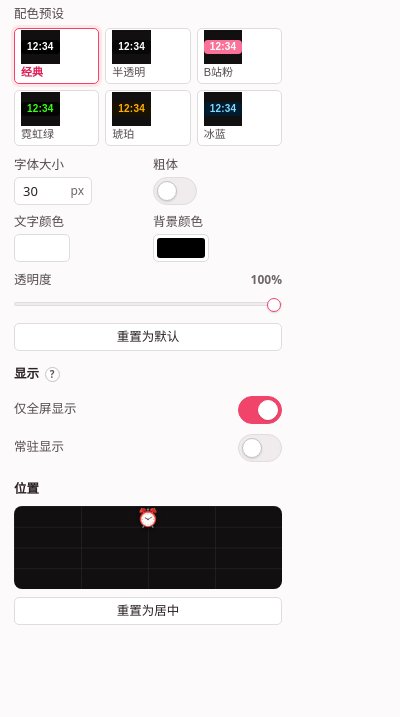
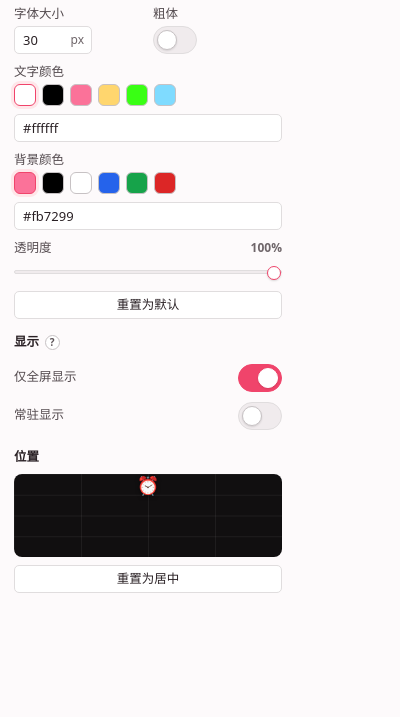
Before and after one commit to ouyangfeng2022/BiClock, a browser extension: page popup.html in a window 400 px wide. Shown: the part 127-844 px from the top of the page. Drawn offline with Linux system fonts and the light colour scheme.

Commit message:
refactor(popup): 移除配色预设，改用色块与 Hex 输入框选色
- 删除预设方案，文字色与背景色改为提供常用色块快选及十六进制输入框
- 默认背景色由纯黑改为 B 站粉（#fb7299）
- 背景色块替换为色相分明的 6 种颜色，解决深色视觉难区分的问题
- 同步更新 README.md 与 AGENTS.md 中的相关说明

```diff
--- a/biclock.js
+++ b/biclock.js
@@ -2,7 +2,8 @@
 var DEFAULTS = {
     fontSize: 30,
     color: '#ffffff',
-    backgroundColor: '#000000',
+    // 默认背景即 B 站粉品牌色，与时钟叠在 B 站播放器上的语境一致。
+    backgroundColor: '#fb7299',
     bgOpacity: 100,
     bold: false,
     // 仅全屏显示：true = 只在浏览器全屏下显示（默认，避开 B 站/浏览器
--- a/popup.css
+++ b/popup.css
@@ -163,12 +163,6 @@ label:last-child { margin-bottom: 0; }
     color: var(--ink-2);
 }
 
-/* 网格内颜色格：沿用 field 的"标签在上/控件在下"节奏（与字号行齐高），
-   但色块缩短为固定宽度靠左，不再占满整列。 */
-.field-color > input[type="color"] {
-    align-self: flex-start;
-}
-
 /* 网格内字号格：number 框缩短为固定宽度靠左，与右侧 toggle 等控件节奏一致；
    容得下最大值 120 + px 后缀。 */
 .field-number > .input-unit {
@@ -176,88 +170,72 @@ label:last-child { margin-bottom: 0; }
 }
 
 /* ============================================================
-   配色预设：3 列网格的迷你时钟药丸，一键套用常用配色。
-   每个 chip 的深色画面模拟视频底，让半透明底色如实呈现；
-   选中态复用全局粉色 accent（描边 + ring）。
-   只覆盖 color / backgroundColor / bgOpacity，bold / 字号 / 位置不动。
+   颜色字段：色块组 + Hex 文本输入
+   - 色块：固定小方块，点击即套用；选中态复用全局粉色 accent（描边 + ring）
+   - Hex 输入：复用通用 text input 样式，仅收窄宽度；非法值标红
+   只覆盖 color / backgroundColor 单键，bold / 字号 / 位置 / 透明度不动。
    ============================================================ */
-.presets-label {
-    display: block;
-    margin-bottom: 5px;
+.field-color {
+    margin-bottom: 9px;
 }
 
-.presets {
-    display: grid;
-    grid-template-columns: repeat(3, 1fr);
-    gap: 6px;
-    margin-bottom: 10px;
+.color-row {
+    display: flex;
+    align-items: center;
+    flex-wrap: wrap;
+    gap: 8px;
 }
 
-.preset {
+.swatches {
     display: flex;
-    flex-direction: column;
-    border: 1px solid var(--border);
-    border-radius: var(--radius-sm);
-    background: var(--surface);
+    flex-wrap: wrap;
+    gap: 6px;
+}
+
+.swatch {
+    width: 22px;
+    height: 22px;
+    padding: 0;
+    border: 1px solid var(--border-hi);
+    border-radius: 6px;
+    /* background-color 由 popup.js 按色盘写入 */
     cursor: pointer;
-    overflow: hidden;
     transition: border-color 0.14s var(--ease),
                 box-shadow 0.14s var(--ease),
                 transform 0.14s var(--ease);
 }
 
-.preset:hover {
-    border-color: var(--border-hi);
+.swatch:hover {
     transform: translateY(-1px);
+    border-color: var(--ink-3);
 }
 
-.preset:active {
+.swatch:active {
     transform: translateY(0);
 }
 
-.preset:focus-visible {
+.swatch:focus-visible {
     outline: none;
     border-color: var(--pink);
     box-shadow: var(--ring);
 }
 
 /* 选中：粉色描边 + focus ring，与时钟预览的 accent 一致 */
-.preset[aria-pressed="true"] {
+.swatch[aria-pressed="true"] {
     border-color: var(--pink);
     box-shadow: var(--ring);
 }
 
-.preset-swatch {
-    display: flex;
-    align-items: center;
-    justify-content: center;
-    height: 34px;
-    /* 模拟视频画面：与位置面板一致的深色底，半透明背景在此如实呈现 */
-    background: var(--player-bg);
+/* Hex 输入：复用通用 input[type="text"] 样式，仅收窄到刚好容下 #rrggbb */
+.hex-input {
+    width: 84px;
+    margin-left: auto;
 }
 
-.preset-pill {
-    font-size: 10px;
-    font-weight: 600;
-    line-height: 1;
-    padding: 2px 6px;
-    border-radius: 4px;
-    letter-spacing: 0.02em;
-    font-variant-numeric: tabular-nums;
-    /* color / background-color 由 popup.js 按 preset 写入 */
-}
-
-.preset-name {
-    padding: 3px 0 4px;
-    font-size: 11px;
-    line-height: 1;
-    color: var(--ink-2);
-    text-align: center;
-}
-
-.preset[aria-pressed="true"] .preset-name {
-    color: var(--pink-hi);
-    font-weight: 600;
+/* 非法值：红色边框提示（不落盘，失焦回填合法值） */
+.hex-input[aria-invalid="true"] {
+    border-color: oklch(58% 0.2 25);
+    box-shadow: 0 0 0 3px oklch(58% 0.2 25 / 18%);
 }
 
 /* legend 内嵌问号：让 legend 文字与问号内联对齐 */
@@ -577,32 +555,6 @@ input[type="number"]:disabled {
     color: var(--ink-unit);
     cursor: not-allowed;
 }
-
-/* ---- 颜色选择器：统一外壳包住原生色块 ---- */
-input[type="color"] {
-    width: 56px;
-    height: 28px;
-    padding: 3px;
-    border: 1px solid var(--border);
-    border-radius: var(--radius-sm);
-    background: var(--surface);
-    cursor: pointer;
-    transition: border-color 0.14s var(--ease), box-shadow 0.14s var(--ease);
-}
-
-input[type="color"]:hover {
-    border-color: var(--border-hi);
-}
-
-input[type="color"]:focus-visible {
-    outline: none;
-    border-color: var(--pink);
-    box-shadow: var(--ring);
-}
-
-input[type="color"]::-webkit-color-swatch-wrapper { padding: 0; }
-input[type="color"]::-webkit-color-swatch { border: none; border-radius: 3px; }
-input[type="color"]::-moz-color-swatch { border: none; border-radius: 3px; }
 
 /* ============================================================
    Range：label + 数值在上 / 整条滑条在下，更舒展
--- a/popup.html
+++ b/popup.html
@@ -14,9 +14,6 @@
 
     <fieldset>
         <legend>外观</legend>
-
-        <span class="presets-label field-label">配色预设</span>
-        <div class="presets" id="presets" role="group" aria-label="配色预设"></div>
 
         <div class="grid-2">
             <label class="field field-number">
@@ -36,15 +33,25 @@
                     </span>
                 </span>
             </div>
+        </div>
 
-            <div class="field field-color">
-                <span class="field-label">文字颜色</span>
-                <input type="color" id="color">
+        <div class="field field-color">
+            <span class="field-label">文字颜色</span>
+            <div class="color-row">
+                <div class="swatches" id="colorSwatches" role="group" aria-label="文字颜色色块"></div>
+                <input type="text" id="colorHex" class="hex-input"
+                       maxlength="7" spellcheck="false" placeholder="#ffffff"
+                       aria-label="文字颜色 Hex 值" aria-invalid="false">
             </div>
+        </div>
 
-            <div class="field field-color">
-                <span class="field-label">背景颜色</span>
-                <input type="color" id="backgroundColor">
+        <div class="field field-color">
+            <span class="field-label">背景颜色</span>
+            <div class="color-row">
+                <div class="swatches" id="bgColorSwatches" role="group" aria-label="背景颜色色块"></div>
+                <input type="text" id="bgColorHex" class="hex-input"
+                       maxlength="7" spellcheck="false" placeholder="#fb7299"
+                       aria-label="背景颜色 Hex 值" aria-invalid="false">
             </div>
         </div>
 
--- a/popup.js
+++ b/popup.js
@@ -2,7 +2,8 @@
 var DEFAULTS = {
     fontSize: 30,
     color: '#ffffff',
-    backgroundColor: '#000000',
+    // 默认背景即 B 站粉品牌色，与时钟叠在 B 站播放器上的语境一致。
+    backgroundColor: '#fb7299',
     bgOpacity: 100,
     bold: false,
     // 仅全屏显示：true（默认）只在浏览器全屏下显示；false 任意屏幕模式都显示。
@@ -14,18 +15,12 @@ var DEFAULTS = {
     posY: 0.04
 };
 
-// 配色预设：popup 专用的快捷配色入口，只覆盖 color / backgroundColor / bgOpacity，
-// 不动 bold / 字号 / 位置，也不引入新的设置键（因此不需要同步到 biclock.js）。
-// 每组都按"视频画面上可读"挑过：经典高对比、半透明柔和、B 站粉品牌色、
-// 霓虹绿 / 琥珀 / 冰蓝三种带个性的深底亮字。
-var PRESETS = [
-    { name: '经典',   color: '#ffffff', backgroundColor: '#000000', bgOpacity: 100 },
-    { name: '半透明', color: '#ffffff', backgroundColor: '#000000', bgOpacity: 55  },
-    { name: 'B站粉',  color: '#ffffff', backgroundColor: '#fb7299', bgOpacity: 100 },
-    { name: '霓虹绿', color: '#39ff14', backgroundColor: '#000000', bgOpacity: 70  },
-    { name: '琥珀',   color: '#ffb000', backgroundColor: '#1a1200', bgOpacity: 100 },
-    { name: '冰蓝',   color: '#7fdbff', backgroundColor: '#001b2e', bgOpacity: 100 }
-];
+// 颜色色块：popup 专用的便捷入口，点击只覆盖对应的一个键（color 或
+// backgroundColor），不引入新设置键，也不需要同步到 biclock.js。
+// 取色按"视频画面上可读 + 小色块上彼此易区分"挑：每个色块都落在明显不同的
+// 色相上，避免几个深色挤在一起分不清。
+var TEXT_SWATCHES = ['#ffffff', '#000000', '#fb7299', '#ffd66e', '#39ff14', '#7fdbff'];
+var BG_SWATCHES   = ['#fb7299', '#000000', '#ffffff', '#2563eb', '#16a34a', '#dc2626'];
 
 var config = {};
 
@@ -54,6 +49,21 @@ function hexToRgba(hex, alpha) {
     return 'rgba(' + r + ', ' + g + ', ' + b + ', ' + alpha + ')';
 }
 
+// 把任意用户输入归一化为 #rrggbb 小写；不合法返回 null。
+// 接受可选前缀 #，3 位 shorthand 会展开为 6 位。
+function normalizeHex(raw) {
+    if (typeof raw !== 'string') return null;
+    var h = raw.trim().replace(/^#/, '').toLowerCase();
+    if (!/^[0-9a-f]{6}$/.test(h)) {
+        if (/^[0-9a-f]{3}$/.test(h)) {
+            h = h[0] + h[0] + h[1] + h[1] + h[2] + h[2];
+        } else {
+            return null;
+        }
+    }
+    return '#' + h;
+}
+
 function applyToPreview() {
     var el = $('previewClock');
     el.style.fontSize = config.fontSize + 'px';
@@ -79,11 +89,15 @@ function save() {
     chrome.storage.local.set(config);
 }
 
-// 把表单当前值读回 config
+// 把表单当前值读回 config。
+// 颜色字段由 Hex 校验函数 normalizeHexInput 负责：合法才落回 config，
+// 不合法时 readFromForm 跳过该字段（保留上次有效值），由调用方决定是否落盘。
 function readFromForm() {
     config.fontSize = parseInt($('fontSize').value, 10) || DEFAULTS.fontSize;
-    config.color = $('color').value;
-    config.backgroundColor = $('backgroundColor').value;
+    var textHex = normalizeHex($('colorHex').value);
+    if (textHex) config.color = textHex;
+    var bgHex = normalizeHex($('bgColorHex').value);
+    if (bgHex) config.backgroundColor = bgHex;
     config.bgOpacity = parseInt($('bgOpacity').value, 10);
     config.bold = $('bold').checked;
     config.fullscreenOnly = $('fullscreenOnly').checked;
@@ -101,8 +115,11 @@ function refreshOpacityTrack() {
 
 function fillForm() {
     $('fontSize').value = config.fontSize;
-    $('color').value = config.color;
-    $('backgroundColor').value = config.backgroundColor;
+    $('colorHex').value = config.color;
+    $('bgColorHex').value = config.backgroundColor;
+    // 输入框内容合法时清掉红框；保存的 config 一定是合法的。
+    $('colorHex').setAttribute('aria-invalid', 'false');
+    $('bgColorHex').setAttribute('aria-invalid', 'false');
     $('bgOpacity').value = config.bgOpacity;
     $('bgOpacityValue').textContent = config.bgOpacity + '%';
     refreshOpacityTrack();
@@ -111,8 +128,8 @@ function fillForm() {
     $('fullscreenOnly').checked = config.fullscreenOnly !== false;
     // 常驻显示：单个 checkbox，checked = 常驻（alwaysShow=true）。
     $('modeAlways').checked = !!config.alwaysShow;
-    // 根据当前配色高亮匹配的预设；手动改成非预设组合时全部熄灭（= 自定义）。
-    updatePresetSelection();
+    // 根据当前值高亮匹配的色块；非色盘内的自定义色全部不高亮。
+    updateSwatchSelection();
 }
 
 function onInput() {
@@ -121,7 +138,7 @@ function onInput() {
     refreshOpacityTrack();
     applyToPreview();
     save();
-    updatePresetSelection();
+    updateSwatchSelection();
 }
 
 // ---- 位置面板 ----
@@ -203,77 +220,89 @@ function initAppearanceReset() {
     });
 }
 
-// ---- 配色预设 ----
-// 一组迷你时钟药丸：点击即套用该 preset 的 color/backgroundColor/bgOpacity，
-// 并在下方表单里同步显示；当前配色恰好等于某组 preset 时，该 chip 高亮。
+// ---- 颜色色块 + Hex 输入 ----
+// 色块点击即套用对应键（color 或 backgroundColor）；Hex 输入框接受任意 #rrggbb，
+// 合法归一化后保存、不合法标红但不覆盖上次有效值。两种入口都同步刷新色块高亮
+// 与顶部预览。
 
-function presetMatches(p) {
-    return config.color === p.color &&
-           config.backgroundColor === p.backgroundColor &&
-           config.bgOpacity === p.bgOpacity;
-}
-
-function buildPresets() {
-    var host = $('presets');
-    PRESETS.forEach(function (p, i) {
+function buildSwatches(hostId, palette, applyKey) {
+    var host = $(hostId);
+    palette.forEach(function (hex) {
         var btn = document.createElement('button');
         btn.type = 'button';
-        btn.className = 'preset';
-        btn.title = p.name;
+        btn.className = 'swatch';
+        btn.title = hex;
+        btn.setAttribute('aria-label', hex);
         btn.setAttribute('aria-pressed', 'false');
-
-        var swatch = document.createElement('span');
-        swatch.className = 'preset-swatch';
-
-        var pill = document.createElement('span');
-        pill.className = 'preset-pill';
-        pill.textContent = '12:34';
-        pill.style.color = p.color;
-        pill.style.backgroundColor = hexToRgba(p.backgroundColor, p.bgOpacity / 100);
-
-        var name = document.createElement('span');
-        name.className = 'preset-name';
-        name.textContent = p.name;
-
-        swatch.appendChild(pill);
-        btn.appendChild(swatch);
-        btn.appendChild(name);
-        btn.addEventListener('click', function () { applyPreset(i); });
+        btn.style.backgroundColor = hex;
+        btn.addEventListener('click', function () {
+            config[applyKey] = hex;
+            save();
+            fillForm();
+            applyToPreview();
+        });
         host.appendChild(btn);
     });
 }
 
-function applyPreset(i) {
-    var p = PRESETS[i];
-    config.color = p.color;
-    config.backgroundColor = p.backgroundColor;
-    config.bgOpacity = p.bgOpacity;
-    save();
-    fillForm();
-    applyToPreview();
+function updateSwatchSelection() {
+    var map = [
+        { hostId: 'colorSwatches', key: 'color' },
+        { hostId: 'bgColorSwatches', key: 'backgroundColor' }
+    ];
+    map.forEach(function (m) {
+        var host = $(m.hostId);
+        if (!host) return;
+        var buttons = host.querySelectorAll('.swatch');
+        buttons.forEach(function (btn) {
+            btn.setAttribute('aria-pressed', btn.title === config[m.key] ? 'true' : 'false');
+        });
+    });
 }
 
-function updatePresetSelection() {
-    var buttons = document.querySelectorAll('.preset');
-    buttons.forEach(function (btn, i) {
-        btn.setAttribute('aria-pressed', presetMatches(PRESETS[i]) ? 'true' : 'false');
+// Hex 输入：input 事件即时校验，合法归一化保存 + 刷新预览，不合法仅标红不落盘。
+function bindHexInput(inputId, key) {
+    var el = $(inputId);
+    el.addEventListener('input', function () {
+        var norm = normalizeHex(el.value);
+        if (norm) {
+            el.setAttribute('aria-invalid', 'false');
+            // 只在完整输入时落盘（输入中途如 "#fb" 也合法字符但不完整 ——
+            // 但 normalizeHex 要求 3 或 6 位，所以走到这里一定是完整值）。
+            config[key] = norm;
+            applyToPreview();
+            save();
+            updateSwatchSelection();
+        } else {
+            // 空串视为编辑中、不报错；非空且非法才标红。
+            el.setAttribute('aria-invalid', el.value.trim() === '' ? 'false' : 'true');
+        }
+    });
+    // 失焦时回填 config 中的合法值，避免输入框残留不完整内容。
+    el.addEventListener('blur', function () {
+        el.value = config[key];
+        el.setAttribute('aria-invalid', 'false');
     });
 }
 
 function init() {
     chrome.storage.local.get(DEFAULTS, function (stored) {
         config = stored;
-        buildPresets();
+        buildSwatches('colorSwatches', TEXT_SWATCHES, 'color');
+        buildSwatches('bgColorSwatches', BG_SWATCHES, 'backgroundColor');
         fillForm();
         applyToPreview();
         updatePositionMarker();
     });
 
-    var ids = ['fontSize', 'color', 'backgroundColor', 'bgOpacity', 'bold', 'fullscreenOnly', 'modeAlways'];
+    // 颜色字段改由 bindHexInput 单独处理（含校验逻辑），其余字段走统一的 onInput。
+    var ids = ['fontSize', 'bgOpacity', 'bold', 'fullscreenOnly', 'modeAlways'];
     ids.forEach(function (id) {
         $(id).addEventListener('input', onInput);
         $(id).addEventListener('change', onInput);
     });
+    bindHexInput('colorHex', 'color');
+    bindHexInput('bgColorHex', 'backgroundColor');
 
     initPositionPanel();
     initAppearanceReset();
```
Also changed, not shown: AGENTS.md (+2 -2 lines), README.md.
